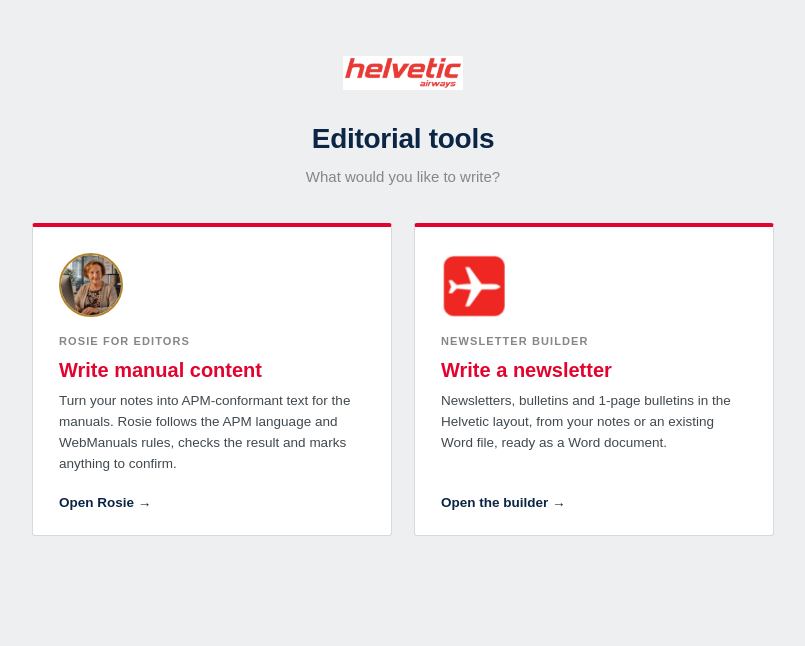
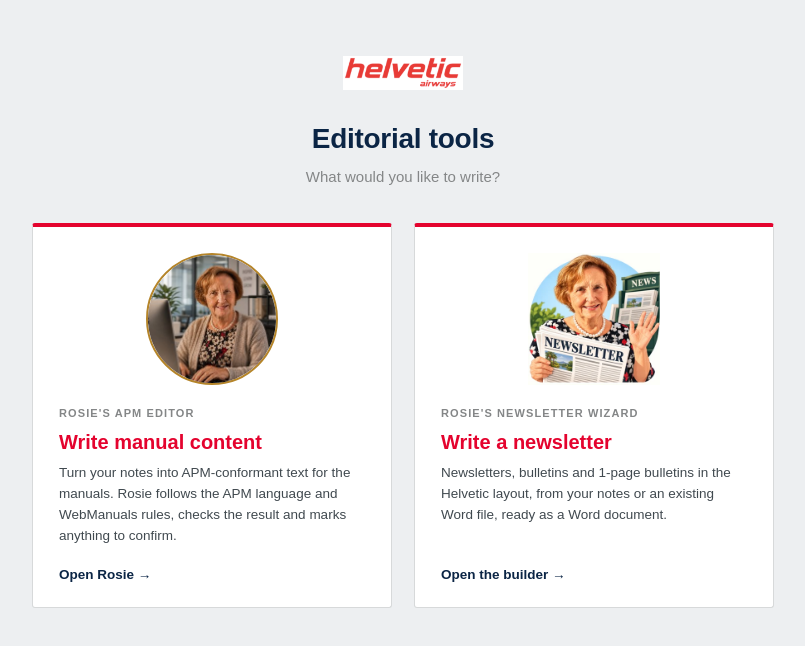
Before and after one commit to tismeyer/Newsletter-Generator, a React (Vite) app in the folder frontend/: page / in a window 1280 px wide. Shown: the top 646 px of the page, without its empty margins (237-1042 px from the left). Built offline with nearby package versions, Linux system fonts and the light colour scheme; no server answers.

Commit message:
Start page: Rosie's APM Editor and Rosie's Newsletter Wizard, larger pictures
Co-Authored-By: Claude Opus 5.5 (1M context) <noreply@anthropic.com>
Claude-Session: https://claude.ai/code/session_01SwzMZLFMBNgZe6RPr5GkX9

```diff
--- a/frontend/src/components/Landing.jsx
+++ b/frontend/src/components/Landing.jsx
@@ -1,5 +1,5 @@
 import logo from "../assets/logo.png";
-import icon from "../assets/icon.png";
+import wizard from "../assets/rosie-newsletter.webp";
 import rosie from "../assets/rosie.jpg";
 
 const TOOLS = [
@@ -8,15 +8,15 @@ const TOOLS = [
     img: rosie,
     round: true,
     title: "Write manual content",
-    by: "Rosie for Editors",
+    by: "Rosie's APM Editor",
     text: "Turn your notes into APM-conformant text for the manuals. Rosie follows the APM language and WebManuals rules, checks the result and marks anything to confirm.",
     go: "Open Rosie",
   },
   {
     href: "#/newsletter",
-    img: icon,
+    img: wizard,
     title: "Write a newsletter",
-    by: "Newsletter Builder",
+    by: "Rosie's Newsletter Wizard",
     text: "Newsletters, bulletins and 1-page bulletins in the Helvetic layout, from your notes or an existing Word file, ready as a Word document.",
     go: "Open the builder",
   },
--- a/frontend/src/styles.css
+++ b/frontend/src/styles.css
@@ -432,7 +432,7 @@ textarea.inline-field.grow{display:block;resize:none;overflow:hidden;min-height:
   border:1px solid var(--line);border-top:4px solid var(--red);border-radius:3px;color:inherit;text-decoration:none;
   transition:box-shadow .15s, transform .15s}
 .ld-tile:hover{box-shadow:0 8px 24px rgba(0,0,0,.12);transform:translateY(-2px)}
-.ld-img{width:64px;height:64px;object-fit:contain;margin-bottom:10px}
+.ld-img{width:132px;height:132px;object-fit:contain;margin:0 auto 14px}
 .ld-img.round{border-radius:50%;object-fit:cover;object-position:center 12%;border:2px solid #b5852a}
 .ld-by{font-size:11px;font-weight:700;letter-spacing:.1em;text-transform:uppercase;color:var(--muted)}
 .ld-title{font-size:20px;font-weight:700;color:var(--red)}
```
Also changed, not shown: frontend/src/assets/rosie-newsletter.webp (added).
